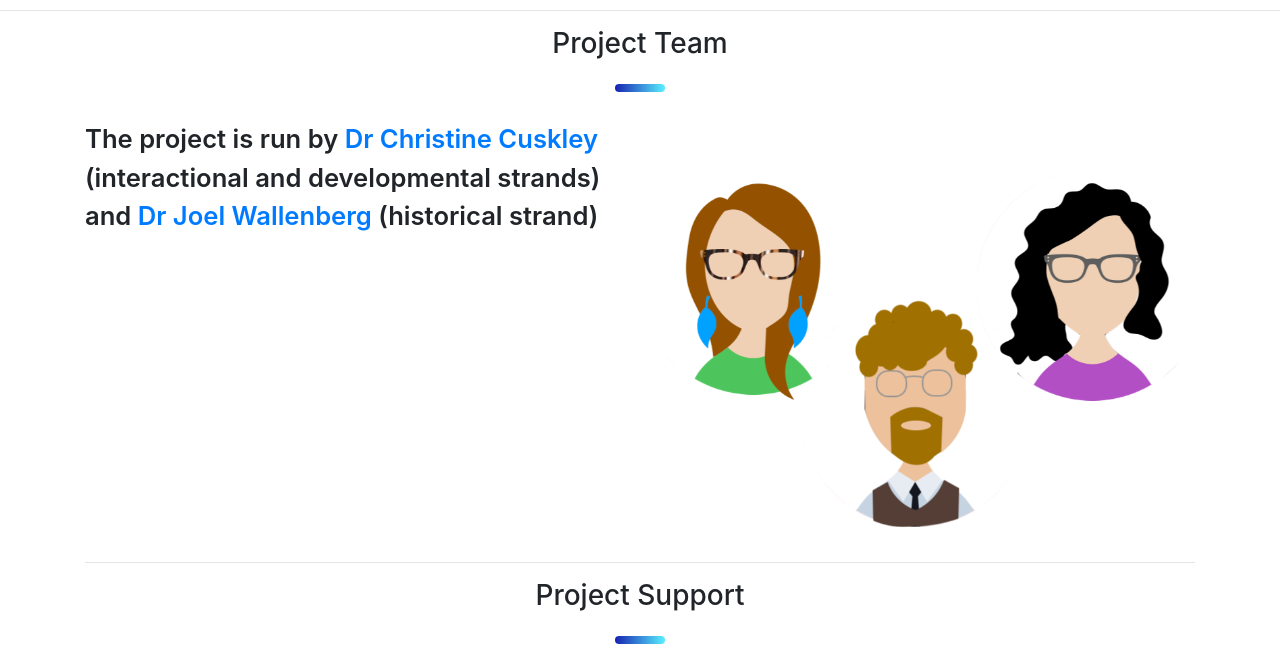
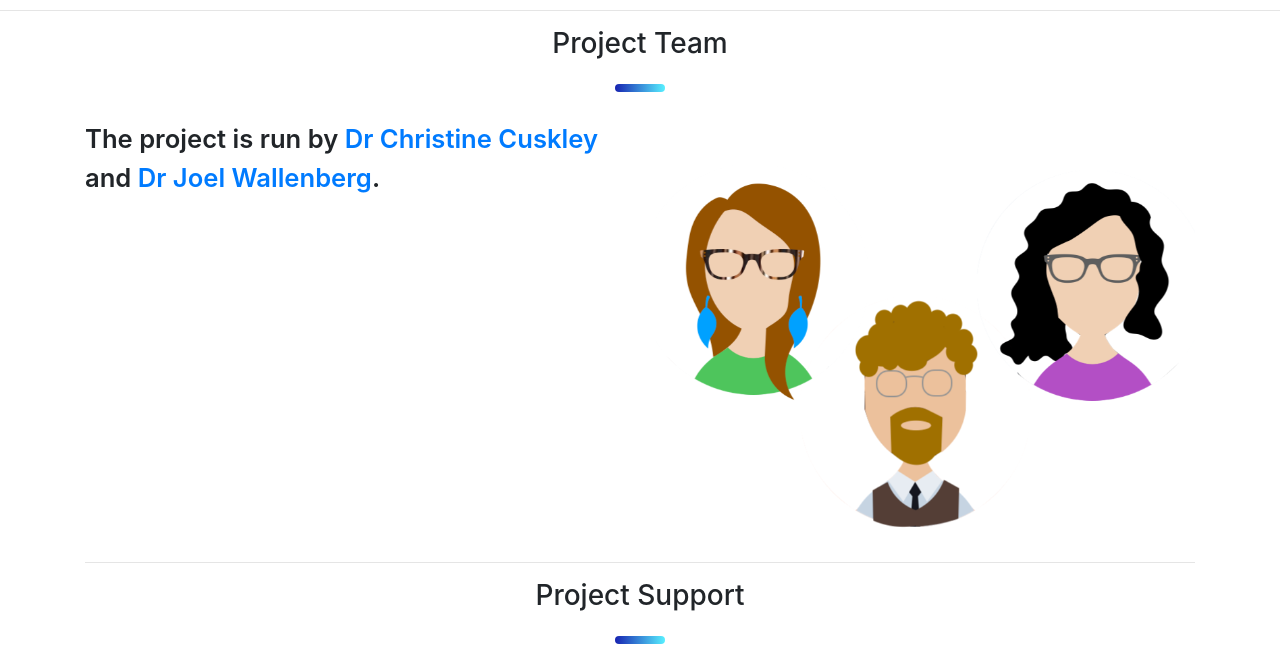
Before and after one commit to cail-project/cail-project.github.io, a plain HTML site: page index.html in a window 1280 px wide. Shown: the part 2420-3066 px from the top of the page. Drawn offline with nearby package versions, Linux system fonts and the light colour scheme.

Commit message:
minor changes

```diff
--- a/index.html
+++ b/index.html
@@ -144,7 +144,7 @@
         <h3 class="title text-center">Project Team</h3>
         <div class="row">
           <div class="col-md-6 about">
-            <p class="about-title">The project is run by <a href="ccuskley.github.io" target="_blank">Dr Christine Cuskley</a> (interactional and developmental strands) and <a href="#" target="_blank">Dr Joel Wallenberg</a> (historical strand)</p>
+            <p class="about-title">The project is run by <a href="ccuskley.github.io" target="_blank">Dr Christine Cuskley</a>  and <a href="#" target="_blank">Dr Joel Wallenberg</a>.</p>
           </div>
             <div class="col-md-6">
               <img src="images/team.png" class="img-fluid" alt="">
```
